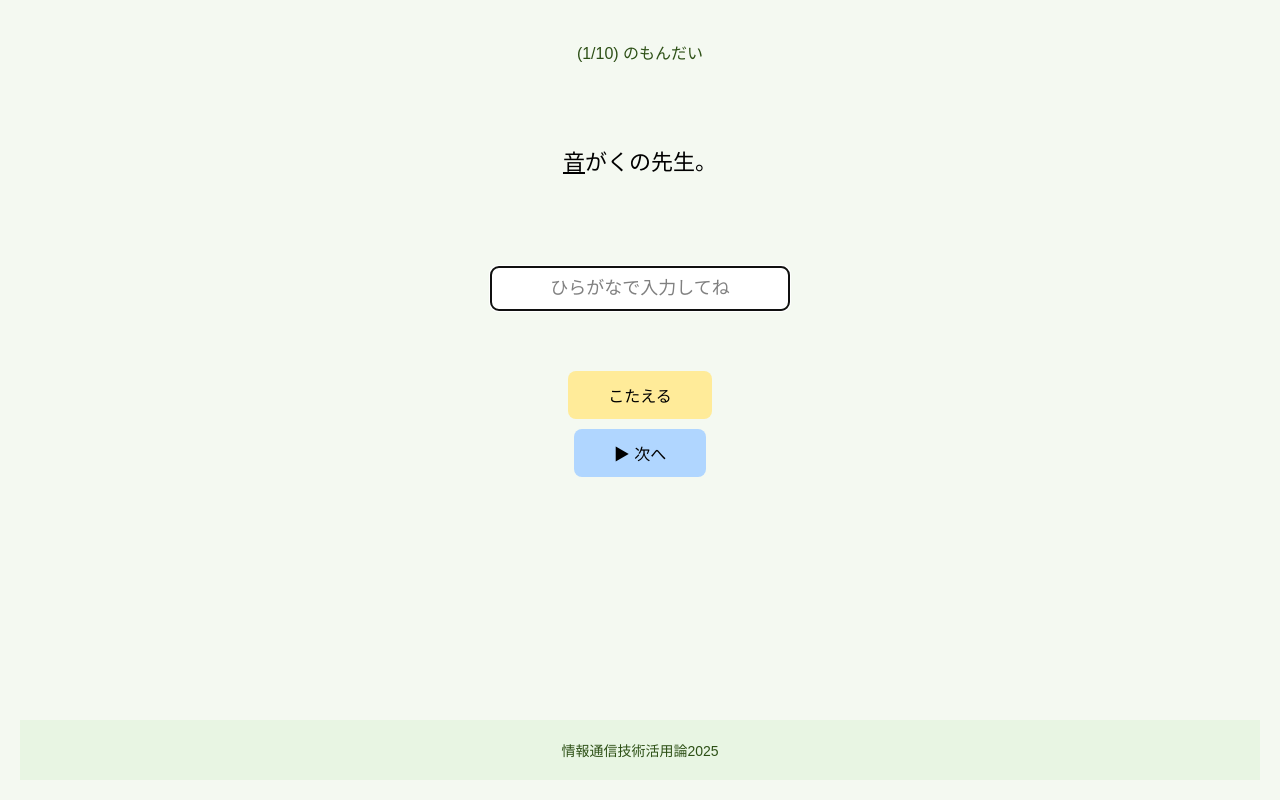
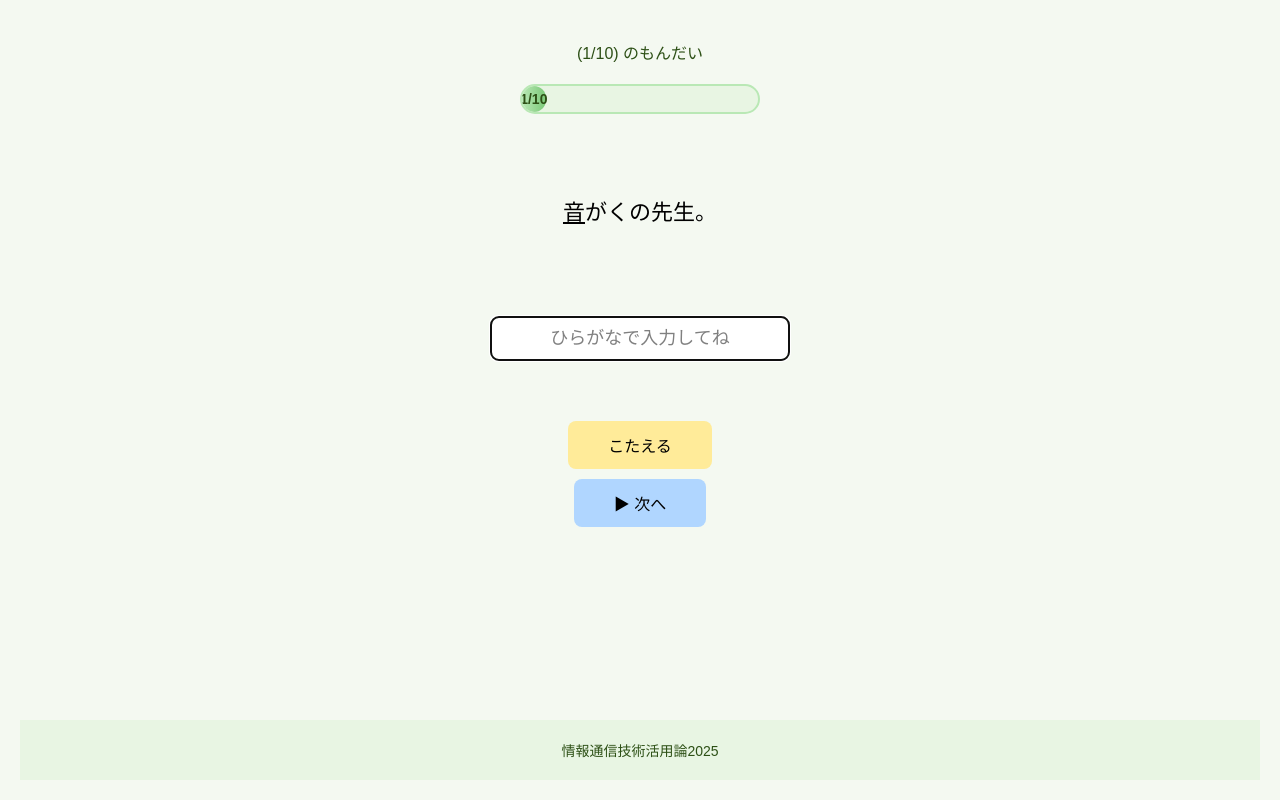
Before and after one commit to aki-chan0817/ics-education, a plain HTML site: page index.html in a window 1280 px wide. Both pictures are taken after a click on the button "1年生". Drawn offline with Linux system fonts and the light colour scheme.

Commit message:
Update index.html

```diff
--- a/index.html
+++ b/index.html
@@ -3,7 +3,7 @@
 <head>
     <meta charset="UTF-8">
     <meta name="viewport" content="width=device-width, initial-scale=1.0">
-    <title>情報通信技術活用論2025</title>
+    <title>🌸 かんじのもり 🌸</title>
     <style>
         * {
             margin: 0;
@@ -53,6 +53,28 @@
             font-size: 16px;
             margin: 20px 0;
             color: #2d5016;
+        }
+        .progress-container {
+            width: 80%;
+            max-width: 400px;
+            height: 30px;
+            background-color: #e8f5e3;
+            border-radius: 15px;
+            margin: 20px auto;
+            overflow: hidden;
+            border: 2px solid #b9e8b5;
+        }
+        .progress-bar {
+            height: 100%;
+            background: linear-gradient(90deg, #b9e8b5, #7ac977);
+            border-radius: 15px;
+            transition: width 0.4s ease;
+            display: flex;
+            align-items: center;
+            justify-content: center;
+            color: #2d5016;
+            font-weight: bold;
+            font-size: 14px;
         }
         .sentence-box {
             font-size: 22px;
@@ -162,6 +184,9 @@
 
         <div id="question-screen" class="hidden">
             <div class="question-number" id="question-number"></div>
+            <div class="progress-container">
+                <div class="progress-bar" id="progress-bar"></div>
+            </div>
             <div class="sentence-box" id="sentence-box"></div>
             <input type="text" class="input-box" id="answer-input" placeholder="ひらがなで入力してね">
             <div class="result" id="result"></div>
@@ -277,6 +302,12 @@
             const q = currentQuestions[currentIndex];
             document.getElementById('question-number').textContent = `(${currentIndex + 1}/${currentQuestions.length}) のもんだい`;
 
+            // 進捗バーを更新
+            const progress = ((currentIndex + 1) / currentQuestions.length) * 100;
+            const progressBar = document.getElementById('progress-bar');
+            progressBar.style.width = progress + '%';
+            progressBar.textContent = `${currentIndex + 1}/${currentQuestions.length}`;
+
             const sentenceBox = document.getElementById('sentence-box');
             const sentence = q.sentence;
             const kanji = q.kanji;
```
